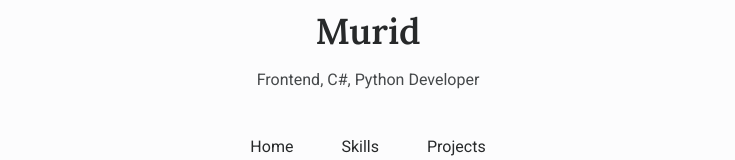
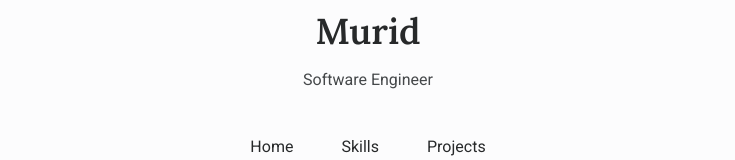
Before and after one commit to moredabuhamed/muridabuhamed, a plain HTML site: page index.html in a window 1280 px wide. Shown: the part 5793-5953 px from the top of the page, without its empty margins (272-1007 px from the left). Drawn offline with nearby package versions, Linux system fonts and the light colour scheme.

Commit message:
Update index.html

```diff
--- a/index.html
+++ b/index.html
@@ -658,7 +658,7 @@
         <footer class="footer">
             <div class="footer__container container">
                 <h1 class="footer__title">Murid</h1>
-                <p>Frontend, C#, Python Developer</p>
+                <p>Software Engineer </p>
 
                 <ul class="footer__list">
                     <li>
@@ -713,4 +713,5 @@
         <!--=============== MAIN JS ===============-->
         <script src="assets/js/main.js"></script>
     </body>
+
 </html>
```
